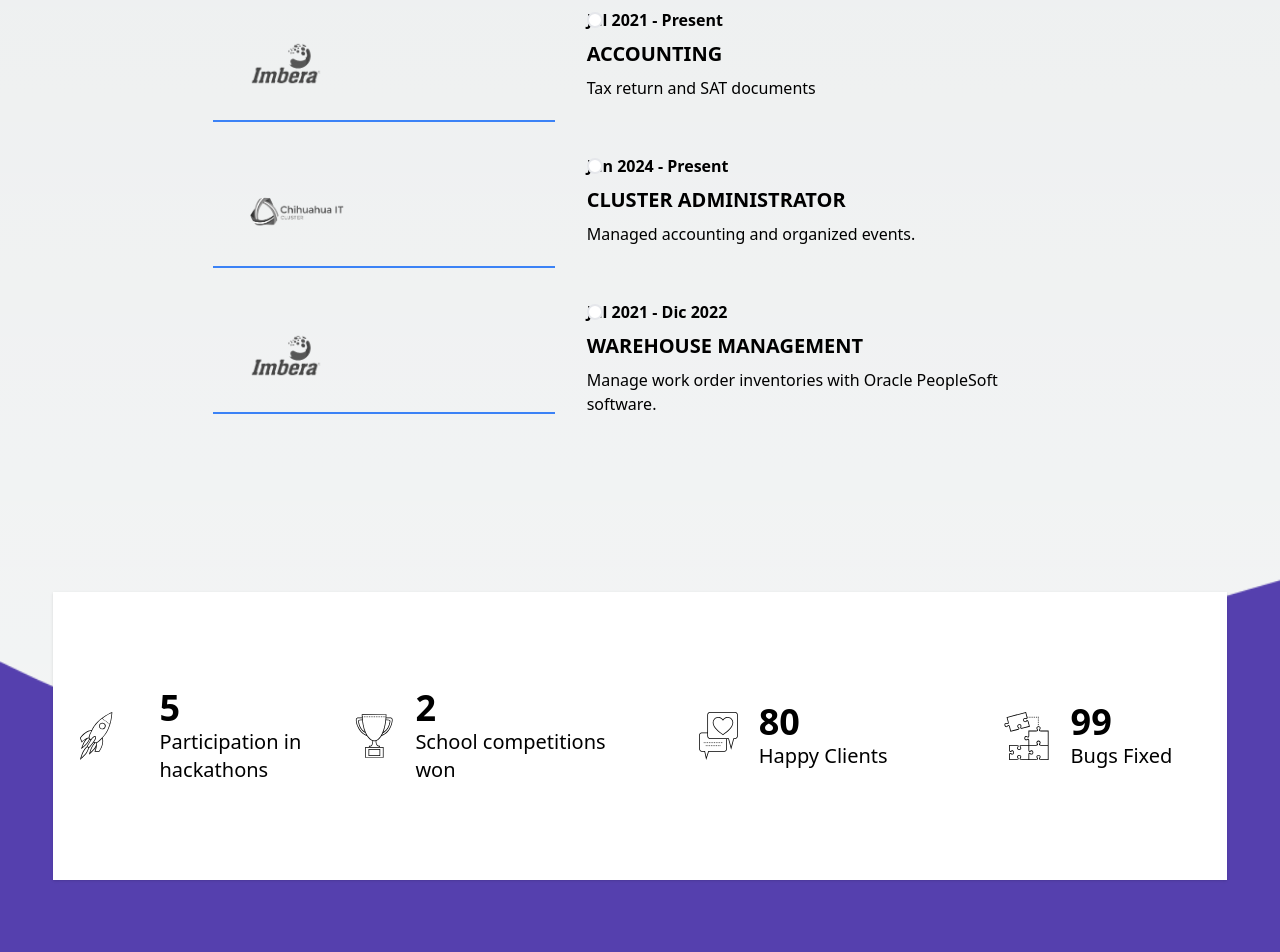
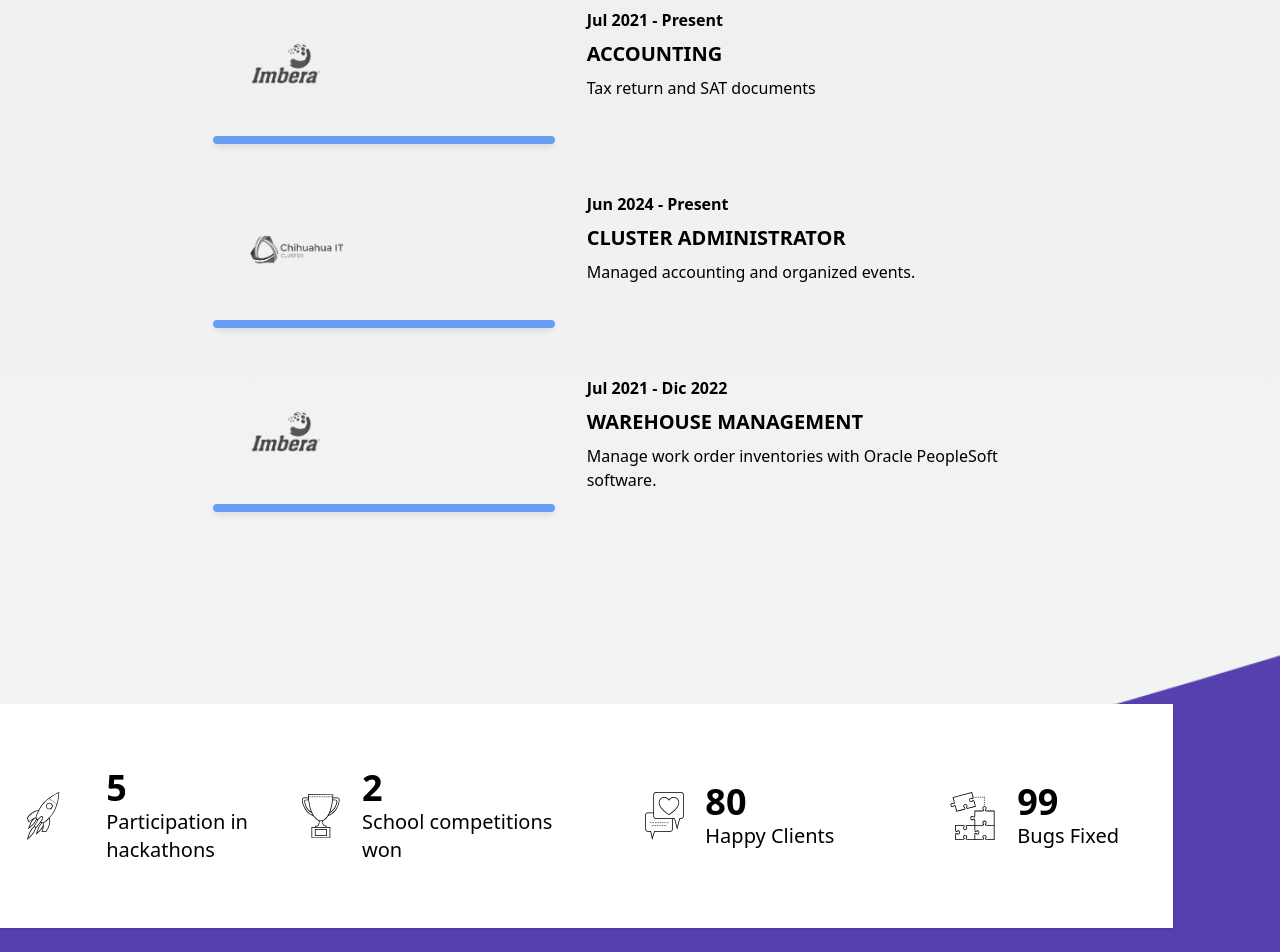
Before and after one commit to Baalerica/my-portfolio, a Next.js app: page / in a window 1280 px wide. Shown: the part 4000-4952 px from the top of the page. Built offline with nearby package versions, Linux system fonts and the light colour scheme.

Commit message:
Add mx-auto

```diff
--- a/pages/index.js
+++ b/pages/index.js
@@ -276,7 +276,7 @@ export default function Home() {
       </div>
 
       <div className="bg-grey-50" id="about">
-        <div className="container flex flex-col items-center py-16 md:py-20 lg:flex-row">
+        <div className="container flex flex-col items-center py-16 md:py-20 lg:flex-row mx-auto">
           <div className="w-full text-center sm:w-3/4 lg:w-3/5 lg:text-left">
             <h2 className="font-header text-4xl font-semibold uppercase text-primary sm:text-5xl lg:text-6xl">
               Who am I?
@@ -405,7 +405,7 @@ export default function Home() {
         </div>
       </div>
 
-      <div className="container py-16 md:py-20" id="services">
+      <div className="container py-16 md:py-20 mx-auto" id="services">
         <h2 className="text-center font-header text-4xl font-semibold uppercase text-primary sm:text-5xl lg:text-6xl">
           Here&apos;s what I&apos;m good at
         </h2>
@@ -573,7 +573,7 @@ export default function Home() {
         </div>
       </div>
 
-      <div className="container py-16 md:py-20" id="portfolio">
+      <div className="container py-16 md:py-20 mx-auto" id="portfolio">
         <h2 className="text-center font-header text-4xl font-semibold uppercase text-primary sm:text-5xl lg:text-6xl">
           Check out my Portfolio
         </h2>
@@ -623,7 +623,7 @@ export default function Home() {
       </div>
 
       <div className="bg-grey-50" id="clients">
-        <div className="container py-16 md:py-20">
+        <div className="container py-16 md:py-20 mx-auto">
           <div className="mx-auto w-full sm:w-3/4 lg:w-full">
             <h5 className="text-center font-header text-4xl font-semibold uppercase text-primary sm:text-5xl lg:text-6xl">
               My latest projects
@@ -689,7 +689,7 @@ export default function Home() {
           </div>
         </div>
       </div>
-      <div className="container py-16 md:py-20" id="work">
+      <div className="container py-16 md:py-20 mx-auto" id="work">
         <h2 className="text-center font-header text-4xl font-semibold uppercase text-primary sm:text-5xl lg:text-6xl">
           My work experience
         </h2>
@@ -712,14 +712,11 @@ export default function Home() {
                     className="mx-auto block h-12 w-auto"
                   />
                 </span>
-                <div className="w-full h-0.5 bg-blue-500"></div>
+                <div className="w-full h-2 bg-blue-500 my-4 shadow-md rounded-lg transition-opacity duration-300 opacity-75 hover:opacity-100"></div>
               </div>
             </div>
             <div className="md:w-3/5">
               <div className="relative flex md:pl-18">
-                <span
-                  className="absolute left-8 top-1 hidden h-4 w-4 rounded-full border-2 border-grey-40 bg-white md:block"></span>
-
                 <div className="mt-1 flex">
                   <i className="bx bxs-right-arrow hidden text-primary md:block"></i>
                   <div className="md:-mt-1 md:pl-8">
@@ -746,14 +743,11 @@ export default function Home() {
                     className="mx-auto block h-12 w-auto"
                   />
                 </span>
-                <div className="w-full h-0.5 bg-blue-500"></div>
+                <div className="w-full h-2 bg-blue-500 my-4 shadow-md rounded-lg transition-opacity duration-300 opacity-75 hover:opacity-100"></div>
               </div>
             </div>
             <div className="md:w-3/5">
               <div className="relative flex md:pl-18">
-                <span
-                  className="absolute left-8 top-1 hidden h-4 w-4 rounded-full border-2 border-grey-40 bg-white md:block"></span>
-
                 <div className="mt-1 flex">
                   <i className="bx bxs-right-arrow hidden text-primary md:block"></i>
                   <div className="md:-mt-1 md:pl-8">
@@ -780,14 +774,11 @@ export default function Home() {
                     className="mx-auto block h-12 w-auto"
                   />
                 </span>
-                <div className="w-full h-0.5 bg-blue-500"></div>
+                <div className="w-full h-2 bg-blue-500 my-4 shadow-md rounded-lg transition-opacity duration-300 opacity-75 hover:opacity-100"></div>
               </div>
             </div>
             <div className="md:w-3/5">
               <div className="relative flex md:pl-18">
-                <span
-                  className="absolute left-8 top-1 hidden h-4 w-4 rounded-full border-2 border-grey-40 bg-white md:block"></span>
-
                 <div className="mt-1 flex">
                   <i className="bx bxs-right-arrow hidden text-primary md:block"></i>
                   <div className="md:-mt-1 md:pl-8">
@@ -810,8 +801,9 @@ export default function Home() {
       <div className="bg-cover bg-top bg-no-repeat pb-16 md:py-16 lg:py-24"
         style={{ backgroundImage: "url(/experience-figure.png)" }}
         id="statistics">
-        <div className="container">
-          <div className="mx-auto w-5/6 bg-white py-16 shadow md:w-11/12 lg:py-20 xl:py-24 2xl:w-full">
+
+        <div className="container mx-auto">
+          <div className="w-5/6 bg-white py-16 shadow md:w-11/12 lg:py-25 xl:py-35">
             <div className="grid grid-cols-2 gap-5 md:gap-8 xl:grid-cols-4 xl:gap-5">
               <div className="flex flex-col items-center justify-center text-center md:flex-row md:text-left">
                 <div className="w-32">
@@ -833,7 +825,7 @@ export default function Home() {
                 </div>
               </div>
 
-              <div class="flex flex-col items-center justify-center text-center md:flex-row md:text-left">
+              <div className="flex flex-col items-center justify-center text-center md:flex-row md:text-left">
                 <div>
                   <Image
                     src="/icon-award.svg"
@@ -853,8 +845,7 @@ export default function Home() {
                 </div>
               </div>
 
-              <div
-                className="mt-6 flex flex-col items-center justify-center text-center md:mt-10 md:flex-row md:text-left lg:mt-0">
+              <div className="mt-6 flex flex-col items-center justify-center text-center md:mt-10 md:flex-row md:text-left lg:mt-0">
                 <div>
                   <Image
                     src="/icon-happy.svg"
@@ -874,8 +865,7 @@ export default function Home() {
                 </div>
               </div>
 
-              <div
-                className="mt-6 flex flex-col items-center justify-center text-center md:mt-10 md:flex-row md:text-left lg:mt-0">
+              <div className="mt-6 flex flex-col items-center justify-center text-center md:mt-10 md:flex-row md:text-left lg:mt-0">
                 <div>
                   <Image
                     src="/icon-puzzle.svg"
@@ -897,10 +887,11 @@ export default function Home() {
             </div>
           </div>
         </div>
+
       </div>
 
       <div className="bg-grey-50" id="blog">
-        <div className="container py-16 md:py-20">
+        <div className="container py-16 md:py-20 mx-auto">
           <h2 className="text-center font-header text-4xl font-semibold uppercase text-primary sm:text-5xl lg:text-6xl">
             I also like to play
           </h2>
@@ -955,7 +946,7 @@ export default function Home() {
         </div>
       </div>
 
-      <div className="container py-16 md:py-20" id="contact">
+      <div className="container py-16 md:py-20 mx-auto" id="contact">
         <h2 class="text-center font-header text-4xl font-semibold uppercase text-primary sm:text-5xl lg:text-6xl">
           Here&apos;s a contact form
         </h2>
```
